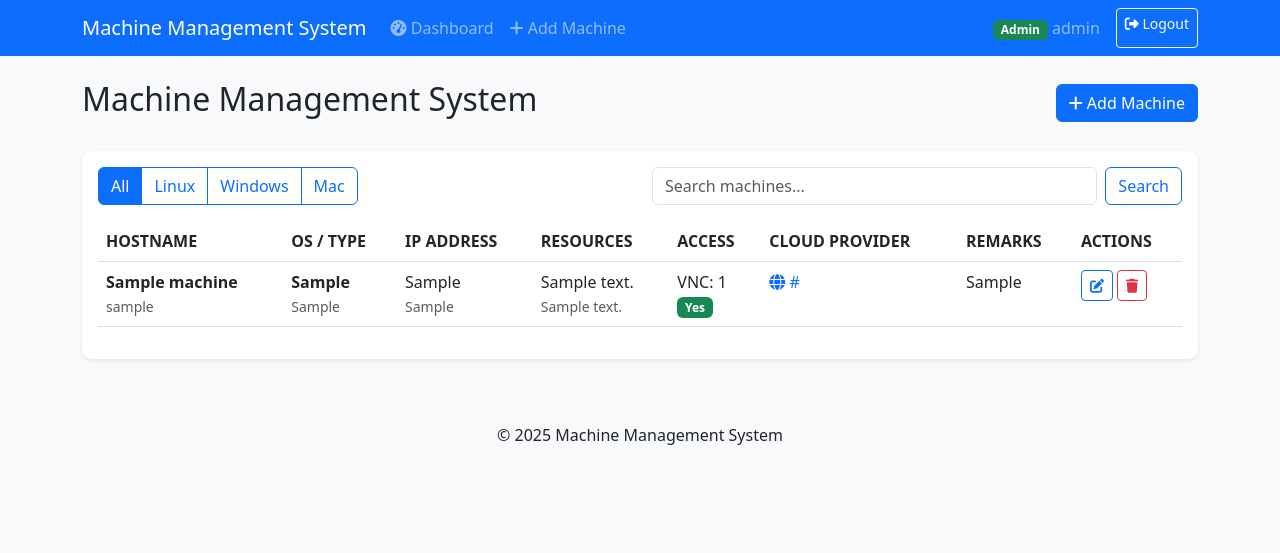
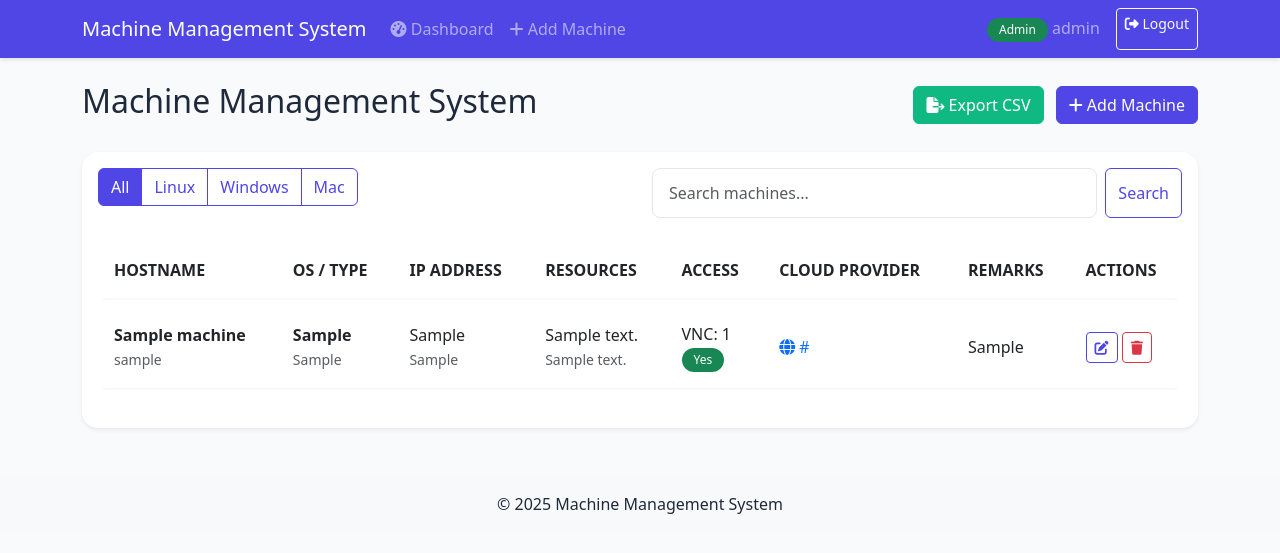
Before and after one commit to bikee1235/BMAS, a Flask app: page /user/dashboard in a window 1280 px wide. Shown: the top 553 px of the page. Run offline with Flask 3, Linux system fonts and the light colour scheme; a user stored in the database is signed in; tables that the repository leaves empty hold one stand-in row (values such as "Sample post").

Commit message:
updated v1

```diff
--- a/server_management/app.py
+++ b/server_management/app.py
@@ -1,10 +1,12 @@
-from flask import Flask, render_template, redirect, url_for, flash, request, abort
+from flask import Flask, render_template, redirect, url_for, flash, request, abort, send_file
 from flask_login import login_user, logout_user, login_required, current_user
 from models import db, login_manager
 from models.user import User
 from models.machine import Machine
 from config import Config
 from datetime import datetime
+from io import BytesIO, StringIO
+import csv
 
 app = Flask(__name__)
 app.config.from_object(Config)
@@ -223,5 +225,58 @@ def delete_machine(machine_id):
     flash('Machine deleted successfully!', 'success')
     return redirect(url_for('admin_dashboard'))
 
+@app.route('/admin/export-machines')
+@login_required
+def export_machines():
+    if not current_user.is_admin:
+        abort(403)
+
+    try:
+        # Create a string buffer for CSV data
+        output = StringIO()
+        writer = csv.writer(output)
+
+        # Write header
+        writer.writerow(['Hostname', 'Username', 'OS Type', 'Installed OS', 'Private IP',
+                        'Public IP', 'CPU Details', 'RAM Details', 'VNC Port',
+                        'Outside Accessible', 'Cloud Provider URL', 'Remarks'])
+
+        # Write machine data
+        machines = Machine.query.all()
+        for machine in machines:
+            writer.writerow([
+                machine.hostname,
+                machine.username,
+                machine.os_type,
+                machine.installed_os,
+                machine.private_ip or '',
+                machine.public_ip or '',
+                machine.cpu_details,
+                machine.ram_details,
+                machine.vnc_port or '',
+                'Yes' if machine.outside_accessible else 'No',
+                machine.cloud_provider_url or '',
+                machine.remarks or ''
+            ])
+
+        # Convert to bytes
+        output_str = output.getvalue()
+        output.close()
+        bytes_output = BytesIO()
+        bytes_output.write(output_str.encode('utf-8-sig'))
+        bytes_output.seek(0)
+
+        return send_file(
+            bytes_output,
+            mimetype='text/csv',
+            as_attachment=True,
+            download_name=f'machines_export_{datetime.now().strftime("%Y%m%d_%H%M%S")}.csv'
+        )
+
+    except Exception as e:
+        print(f"Export error: {str(e)}")
+        flash('Error exporting data. Please try again.', 'danger')
+        return redirect(url_for('admin_dashboard'))
+
 if __name__ == '__main__':
     app.run(debug=True)
--- a/server_management/static/css/style.css
+++ b/server_management/static/css/style.css
@@ -1,16 +1,159 @@
+:root {
+    --primary-color: #4f46e5;
+    --primary-hover: #4338ca;
+    --success-color: #10b981;
+    --danger-color: #ef4444;
+    --background-color: #f8fafc;
+    --card-bg: #ffffff;
+    --text-primary: #1e293b;
+    --text-secondary: #64748b;
+}
+
 body {
-    background-color: #f8f9fa;
+    background-color: var(--background-color);
+    color: var(--text-primary);
+}
+
+.navbar {
+    box-shadow: 0 2px 4px rgba(0,0,0,0.1);
+}
+
+.navbar-dark.bg-primary {
+    background-color: var(--primary-color) !important;
 }
 
 .card {
     border: none;
-    border-radius: 10px;
+    border-radius: 1rem;
+    box-shadow: 0 4px 6px -1px rgba(0,0,0,0.1), 0 2px 4px -2px rgba(0,0,0,0.05);
+    transition: transform 0.2s, box-shadow 0.2s;
 }
 
-.table th {
-    border-top: none;
+.card:hover {
+    transform: translateY(-2px);
+    box-shadow: 0 10px 15px -3px rgba(0,0,0,0.1), 0 4px 6px -4px rgba(0,0,0,0.05);
 }
 
-.btn-group .btn.active {
-    z-index: 0;
+.table {
+    border-collapse: separate;
+    border-spacing: 0 0.5rem;
 }
+
+.table tr {
+    background-color: var(--card-bg);
+    box-shadow: 0 1px 3px rgba(0,0,0,0.05);
+    border-radius: 0.5rem;
+}
+
+.table td, .table th {
+    border: none;
+    padding: 1rem;
+    vertical-align: middle;
+}
+
+.btn-primary {
+    background-color: var(--primary-color);
+    border-color: var(--primary-color);
+    transition: all 0.2s;
+}
+
+.btn-primary:hover {
+    background-color: var(--primary-hover);
+    border-color: var(--primary-hover);
+    transform: translateY(-1px);
+}
+
+.btn-success {
+    background-color: var(--success-color);
+    border-color: var(--success-color);
+}
+
+.btn-outline-primary {
+    color: var(--primary-color);
+    border-color: var(--primary-color);
+}
+
+.btn-outline-primary:hover, .btn-outline-primary.active {
+    background-color: var(--primary-color);
+    border-color: var(--primary-color);
+}
+
+.badge {
+    padding: 0.5em 1em;
+    border-radius: 9999px;
+    font-weight: 500;
+}
+
+.form-control, .form-select {
+    border-radius: 0.5rem;
+    padding: 0.75rem 1rem;
+    border: 1px solid #e2e8f0;
+}
+
+.form-control:focus, .form-select:focus {
+    border-color: var(--primary-color);
+    box-shadow: 0 0 0 3px rgba(79, 70, 229, 0.1);
+}
+
+.pagination .page-link {
+    border: none;
+    margin: 0 0.25rem;
+    border-radius: 0.5rem;
+    color: var(--text-primary);
+}
+
+.pagination .page-item.active .page-link {
+    background-color: var(--primary-color);
+    color: white;
+}
+
+/* Smooth transitions */
+.fade {
+    transition: opacity 0.15s linear;
+}
+
+/* Modern scrollbar */
+::-webkit-scrollbar {
+    width: 8px;
+}
+
+::-webkit-scrollbar-track {
+    background: #f1f1f1;
+}
+
+::-webkit-scrollbar-thumb {
+    background: #c1c1c1;
+    border-radius: 4px;
+}
+
+::-webkit-scrollbar-thumb:hover {
+    background: #a8a8a8;
+}
+
+/* Add keyframes for fade-in animation */
+@keyframes fadeIn {
+    from {
+        opacity: 0;
+        transform: translateY(10px);
+    }
+    to {
+        opacity: 1;
+        transform: translateY(0);
+    }
+}
+
+/* Modify table styles */
+.table tbody tr {
+    opacity: 1;  /* Set default opacity */
+    animation: none;  /* Remove default animation */
+    transition: background-color 0.2s ease;
+}
+
+.table tbody tr:hover {
+    background-color: rgba(79, 70, 229, 0.05);
+}
+
+/* Add animation class */
+.table tbody tr.animate {
+    animation: fadeIn 0.5s ease forwards;
+}
--- a/server_management/static/js/script.js
+++ b/server_management/static/js/script.js
@@ -1 +1,33 @@
 // Add any custom JavaScript here
+
+// Add smooth scrolling
+document.querySelectorAll('a[href^="#"]').forEach(anchor => {
+    anchor.addEventListener('click', function (e) {
+        e.preventDefault();
+        document.querySelector(this.getAttribute('href')).scrollIntoView({
+            behavior: 'smooth'
+        });
+    });
+});
+
+// Remove existing table row animation code and replace with:
+document.addEventListener('DOMContentLoaded', function() {
+    const tableRows = document.querySelectorAll('tbody tr');
+
+    // Add animation class with delay
+    tableRows.forEach((row, index) => {
+        setTimeout(() => {
+            row.classList.add('animate');
+        }, index * 100);
+    });
+});
+
+// Add hover effect to cards
+document.querySelectorAll('.card').forEach(card => {
+    card.addEventListener('mouseenter', function() {
+        this.style.transform = 'translateY(-5px)';
+    });
+    card.addEventListener('mouseleave', function() {
+        this.style.transform = 'translateY(0)';
+    });
+});
--- a/server_management/templates/admin/dashboard.html
+++ b/server_management/templates/admin/dashboard.html
@@ -6,9 +6,14 @@
 <div class="d-flex justify-content-between align-items-center mb-4">
     <h2>Machine Management System</h2>
     {% if current_user.is_admin %}
-    <a href="{{ url_for('add_machine') }}" class="btn btn-primary">
-        <i class="fas fa-plus"></i> Add Machine
-    </a>
+    <div>
+        <a href="{{ url_for('export_machines') }}" class="btn btn-success me-2">
+            <i class="fas fa-file-export"></i> Export CSV
+        </a>
+        <a href="{{ url_for('add_machine') }}" class="btn btn-primary">
+            <i class="fas fa-plus"></i> Add Machine
+        </a>
+    </div>
     {% endif %}
 </div>
 
```
Also changed, not shown: server_management/instance/server_management.db.
